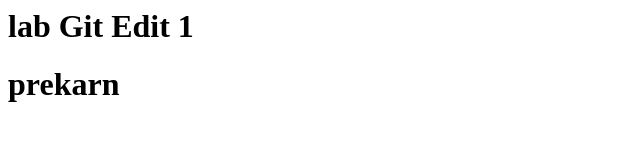
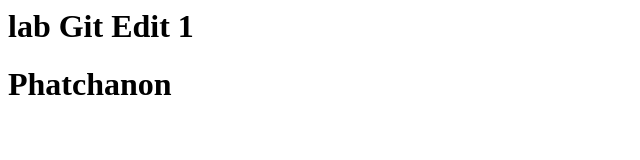
Before and after one commit to UserFafafig/LAB3, a plain HTML site: page index.html in a window 1280 px wide. Shown: the whole page, without its empty margins (0-640 px from the left). Drawn offline with Linux system fonts and the light colour scheme.

Commit message:
Update index.html

```diff
--- a/index.html
+++ b/index.html
@@ -7,6 +7,6 @@
 </head>
 <body>
     <h1>lab Git Edit 1 </h1>
-    <h1>prekarn</h1>
+    <h1>Phatchanon</h1>
 </body>
 </html>
```
